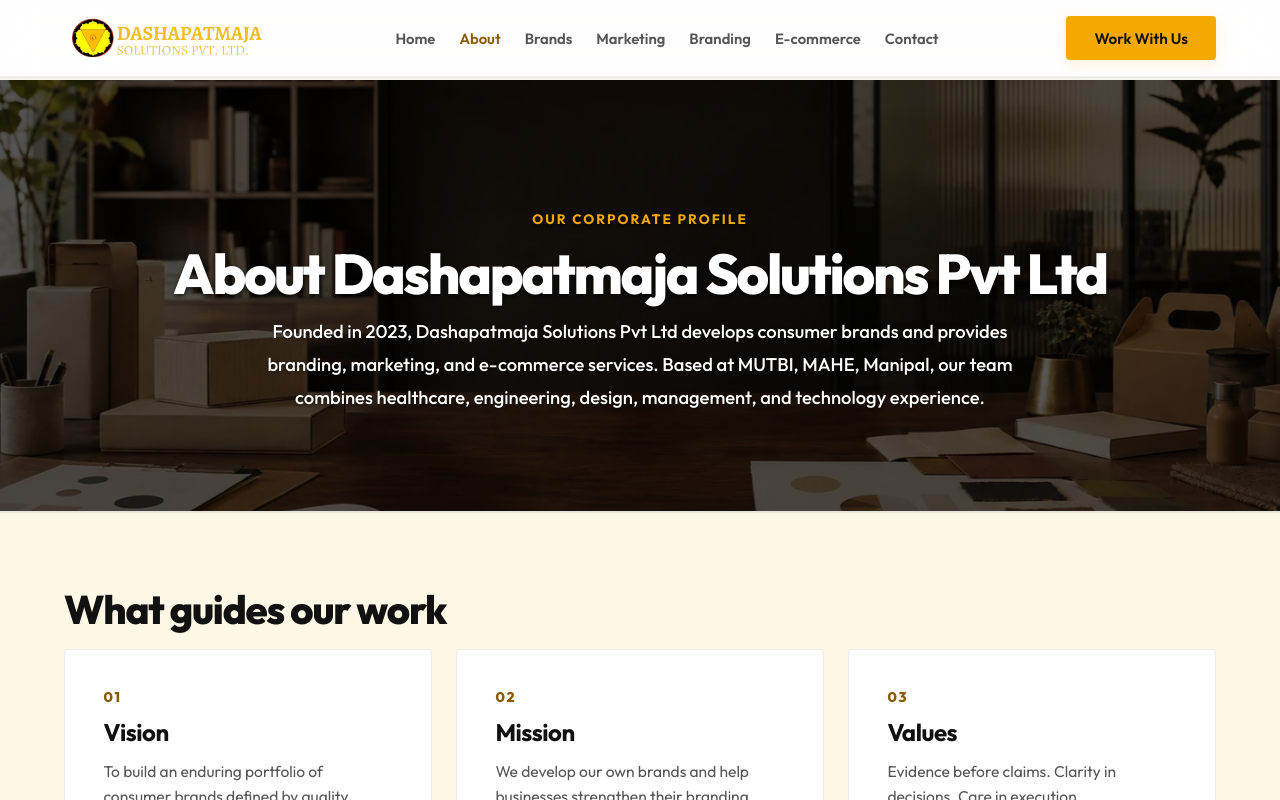
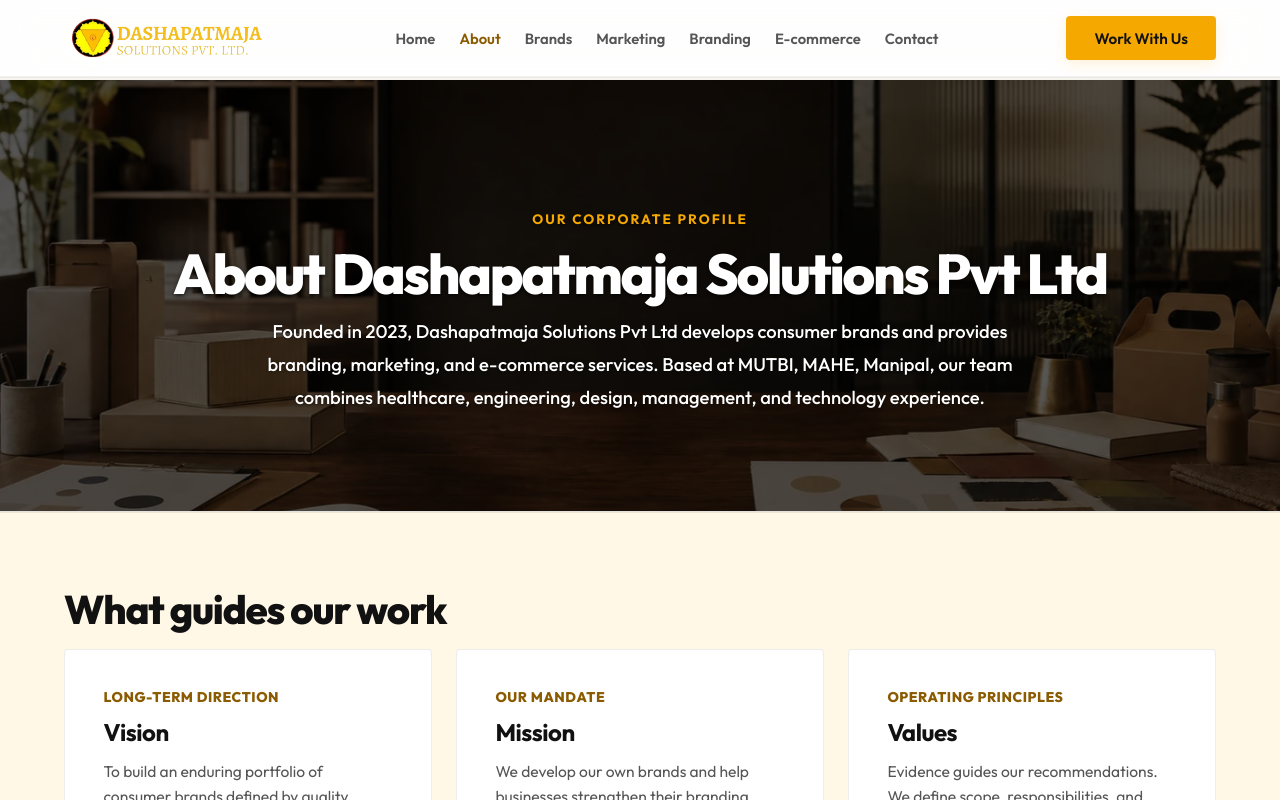
Before and after one commit to GangliaTechno/dspl-website, a React (Vite) app: page /about in a window 1280 px wide. Shown: the top 800 px of the page. Built offline with nearby package versions, Linux system fonts and the light colour scheme; no server answers.

Commit message:
copy: strengthen About direction principles

```diff
--- a/src/pages/About.css
+++ b/src/pages/About.css
@@ -120,12 +120,13 @@
   box-sizing: border-box;
 }
 
-.direction-number {
+.direction-label {
   color: var(--accent-text);
   font-family: var(--font-heading);
   font-size: 0.875rem;
   font-weight: 800;
-  letter-spacing: 0.12em;
+  letter-spacing: 0.04em;
+  text-transform: uppercase;
 }
 
 .direction-title {
--- a/src/pages/About.jsx
+++ b/src/pages/About.jsx
@@ -66,19 +66,19 @@
 
 const directionCards = [
   {
-    number: '01',
+    label: 'Long-term direction',
     title: 'Vision',
     text: 'To build an enduring portfolio of consumer brands defined by quality, relevance, and responsible growth.',
   },
   {
-    number: '02',
+    label: 'Our mandate',
     title: 'Mission',
     text: 'We develop our own brands and help businesses strengthen their branding, marketing, and e-commerce capabilities through practical, accountable execution.',
   },
   {
-    number: '03',
+    label: 'Operating principles',
     title: 'Values',
-    text: 'Evidence before claims. Clarity in decisions. Care in execution.',
+    text: 'Evidence guides our recommendations. We define scope, responsibilities, and measures clearly, communicate decisions honestly, and execute agreed work with care.',
   },
 ];
 
@@ -236,7 +236,7 @@
                 viewport={{ once: true, margin: '-50px' }}
                 transition={revealTransition({ duration: 0.6, delay: index * 0.1 })}
               >
-                <span className="direction-number" aria-hidden="true">{card.number}</span>
+                <span className="direction-label">{card.label}</span>
                 <h3 className="direction-title">{card.title}</h3>
                 <p className="direction-text">{card.text}</p>
               </motion.article>
```
Also changed, not shown: 2 other files (tests, documents, lock files or other folders).
